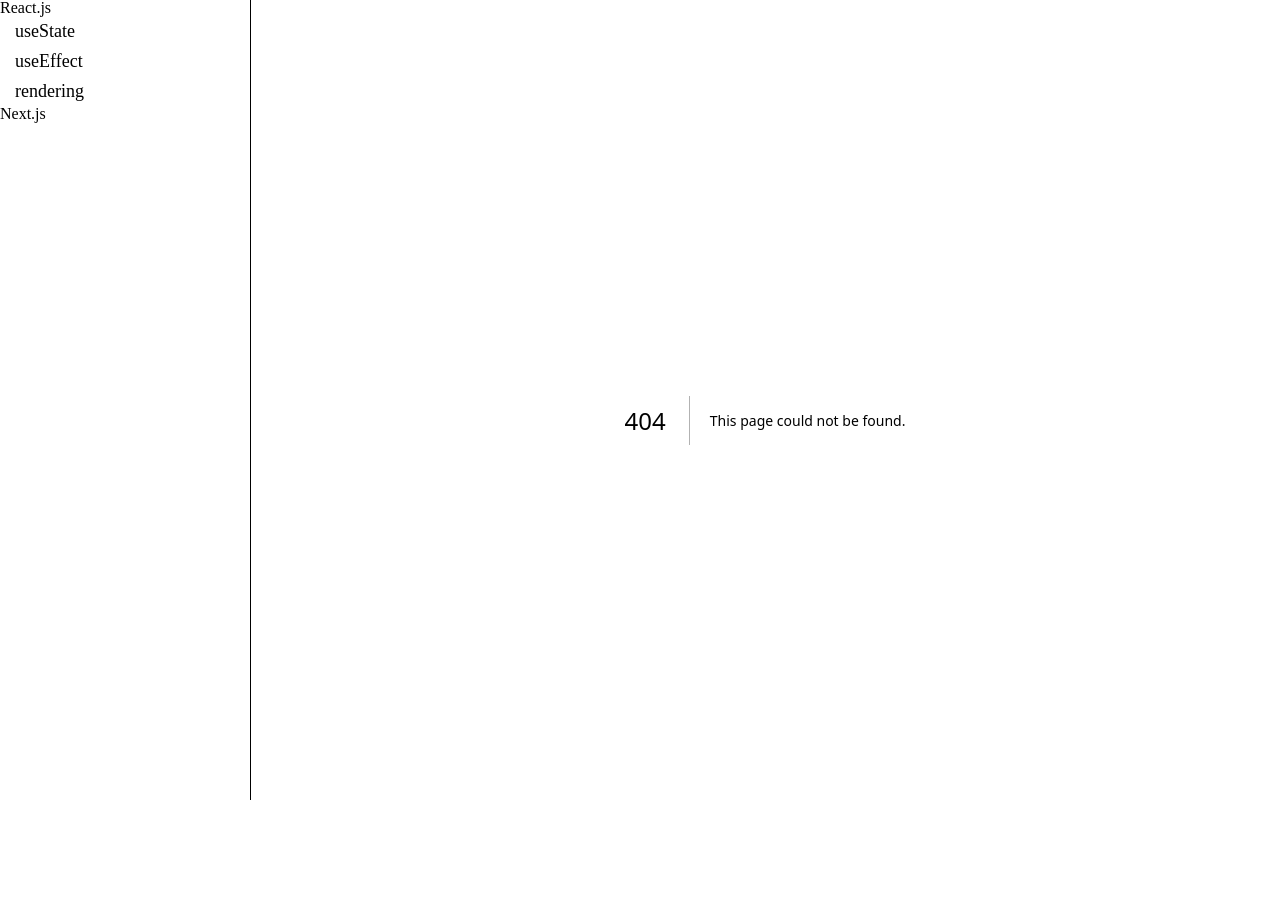
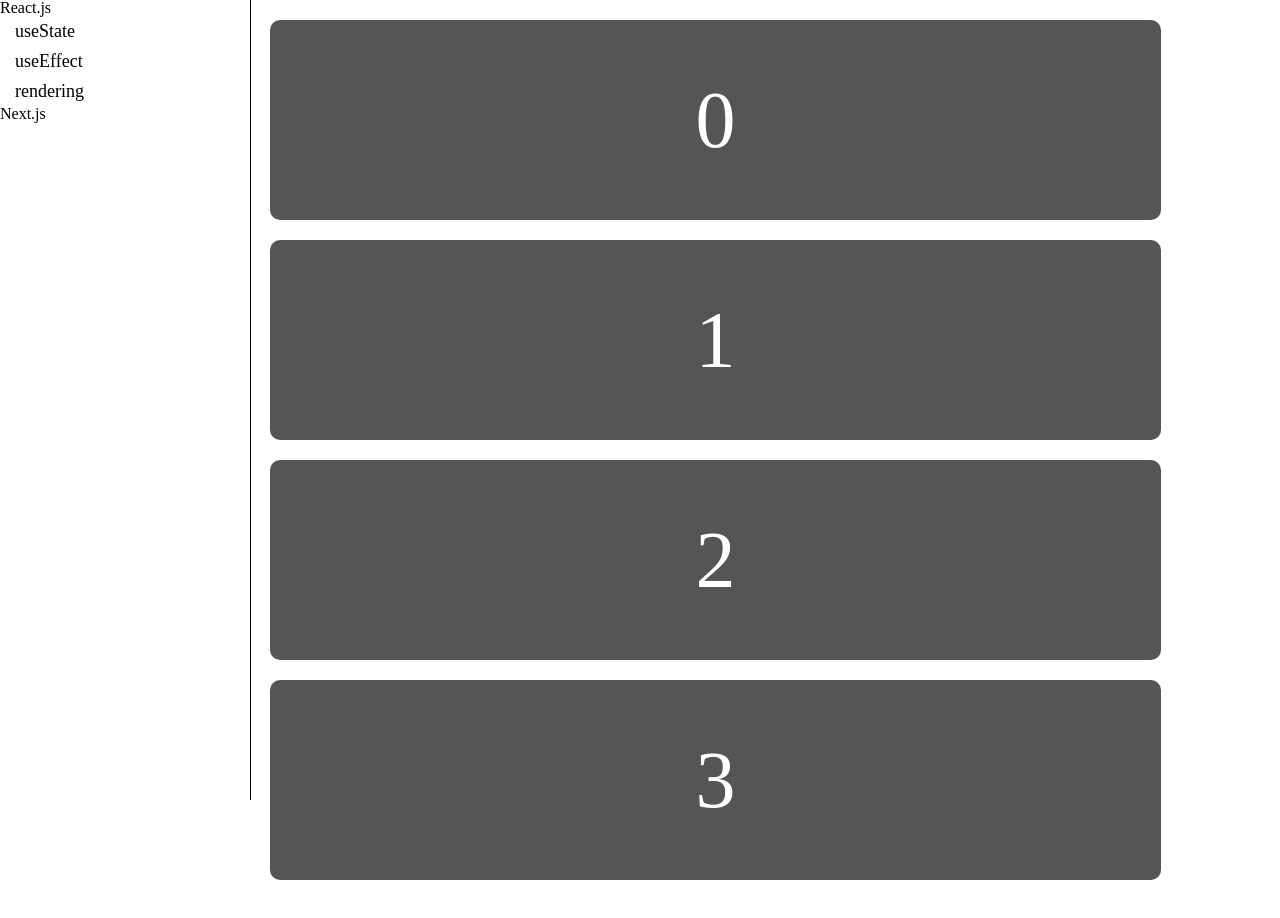
Before and after one commit to qirtudgus/mymory, a Next.js app: page /react/infiniteScroll in a window 1280 px wide. Before the commit this address had no page. Before the commit the page ends 840 px from the top, so only its background shows below. Built offline with nearby package versions, Linux system fonts and the light colour scheme.

Commit message:
feat: 무한스크롤 라이브러리 사용법

```diff
--- /dev/null
+++ b/pages/react/infiniteScroll.tsx
@@ -0,0 +1,36 @@
+import { useEffect, useState } from 'react';
+import { useInView } from 'react-intersection-observer';
+import styled from 'styled-components';
+
+const Box = styled.div`
+  width: 90%;
+  height: 200px;
+  background: #555;
+  border-radius: 10px;
+  color: #fff;
+  font-size: 5rem;
+  text-align: center;
+  line-height: 200px;
+  margin-bottom: 20px;
+`;
+
+const InfiniteScroll = () => {
+  const [number, setNumber] = useState([0, 1, 2, 3]);
+
+  const { ref, inView, entry } = useInView({
+    /* Optional options */
+    threshold: 0,
+  });
+
+  useEffect(() => {}, [inView]);
+
+  return (
+    <>
+      {number.map((i) => {
+        return <Box ref={ref}>{i}</Box>;
+      })}
+    </>
+  );
+};
+
+export default InfiniteScroll;
```
